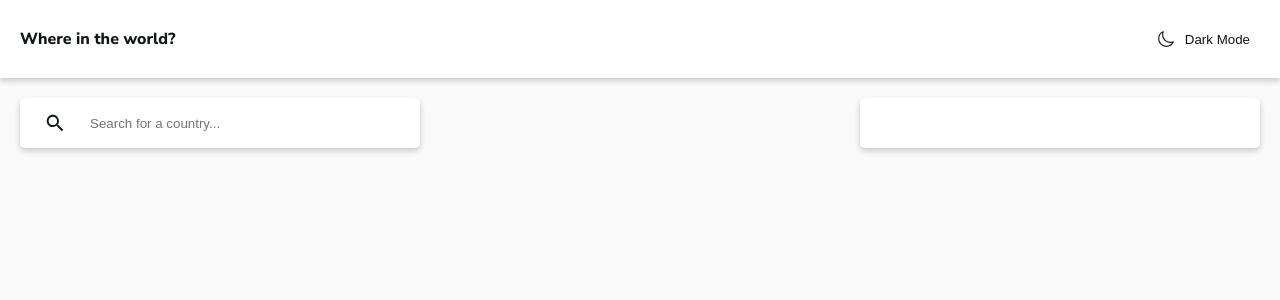
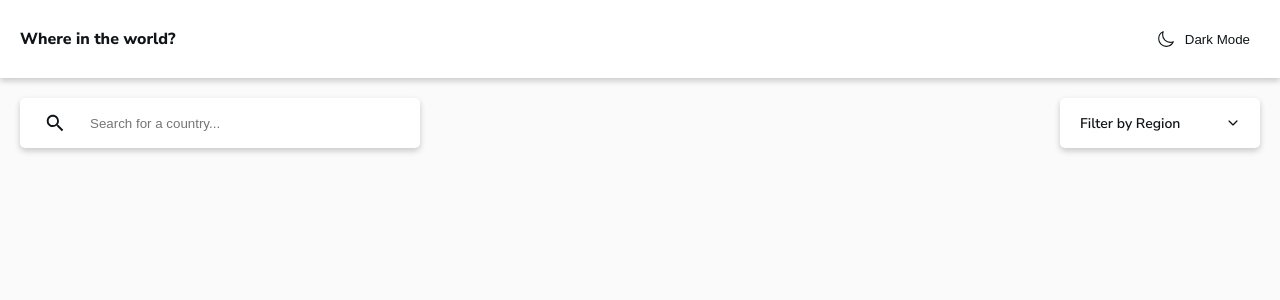
Before and after one commit to Salv-Dev/rest-countries-api, a Next.js app: page / in a window 1280 px wide. Shown: the top 300 px of the page. Built offline with nearby package versions, Linux system fonts and the light colour scheme.

Commit message:
TextField select label

```diff
--- a/pages/index.js
+++ b/pages/index.js
@@ -45,6 +45,7 @@ const Home = ({ setIsDarkMode, isDarkMode }) => {
 
         <TextField
           placeholder="Filter by Region"
+          label="select"
           select
         />
       </Box>
--- a/src/components/ui/TextField/index.js
+++ b/src/components/ui/TextField/index.js
@@ -1,15 +1,20 @@
-import React, { forwardRef } from 'react';
+import React, { useState, forwardRef } from 'react';
 import { IoClose } from 'react-icons/io5';
+import { IoIosArrowDown, IoIosArrowUp } from 'react-icons/io';
 import Button from '../Button';
 
-import { Container, Input, Start, End } from './styles';
+import { Container, Input, Start, End, Select, Paragraph } from './styles';
 
-const TextField = forwardRef(({ startAdornment, endAdornment, value, onChange, onClean, cleanerButton, placeholder, type, select }, ref) => {
+const TextField = forwardRef(({ startAdornment, endAdornment, value, onChange, onClean, cleanerButton, placeholder, type, select, label }, ref) => {
+  const [selectOpen, setSelectOpen] = useState(false);
 
   return (
-      <Container>
+      <Container select={select}>
           {select ?
-            <div />
+            <Select aria-label={label} onClick={() => setSelectOpen(prev => !prev)}>
+                <Paragraph>{placeholder}</Paragraph>
+                {selectOpen ? <IoIosArrowUp /> : <IoIosArrowDown />}
+            </Select>
           :
             <>
                 {startAdornment && <Start>{startAdornment}</Start>}
--- a/src/components/ui/TextField/styles.js
+++ b/src/components/ui/TextField/styles.js
@@ -2,14 +2,15 @@ import styled from 'styled-components';
 
 export const Container = styled.div`
     display: flex;
-    width: 100%;
+    width: ${props => props.select ? '200px' : '100%'};
     min-height: 50px;
+    margin-bottom: 20px;
     background-color: ${props => props.theme.element};
     box-shadow: 0 3px 6px rgba(0,0,0,0.1), 0 3px 6px rgba(0,0,0,0.1);
     border-radius: 5px;
 
     @media(min-width: 600px) {
-        width: 400px;
+        width: ${props => props.select ? '200px' : '400px'};
     }
 `;
 
@@ -36,3 +37,16 @@ export const End = styled.div`
     min-width: 50px;
     margin: 10px 10px 10px 0;
 `;
+
+export const Select = styled.div`
+    display: flex;
+    justify-content: space-between;
+    align-items: center;
+    gap: 10px;
+    width: 100%;
+    margin: 10px 20px;
+`;
+
+export const Paragraph = styled.p`
+    font-weight: 600;
+`;
```
